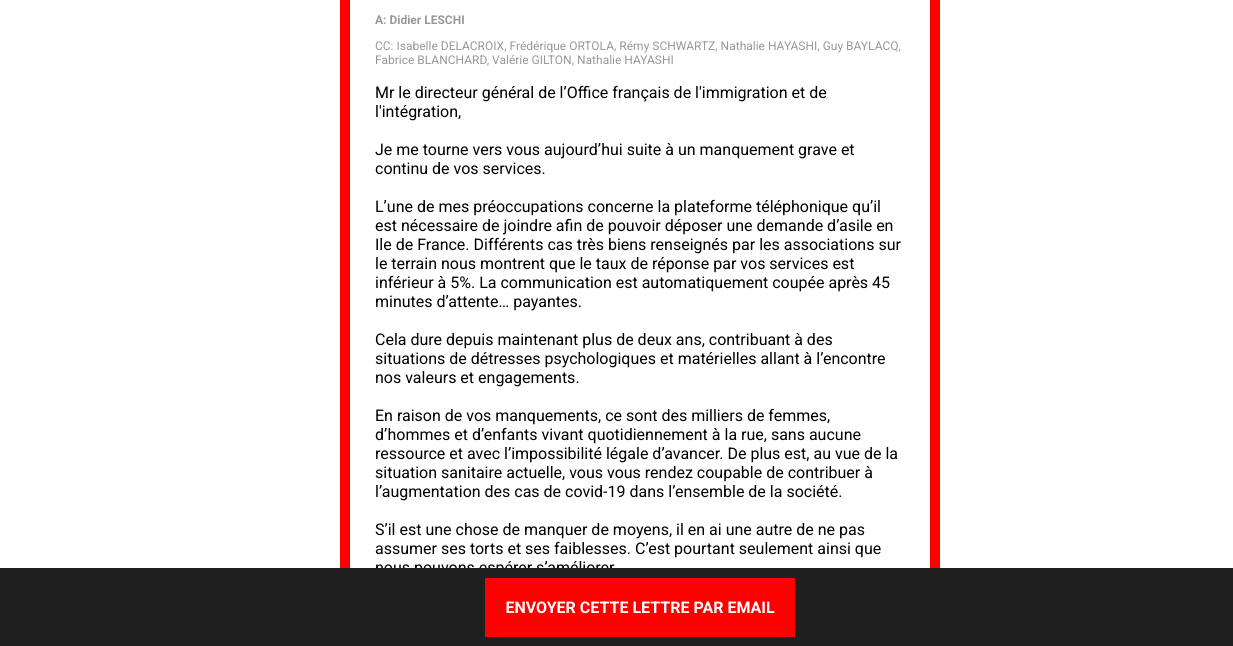
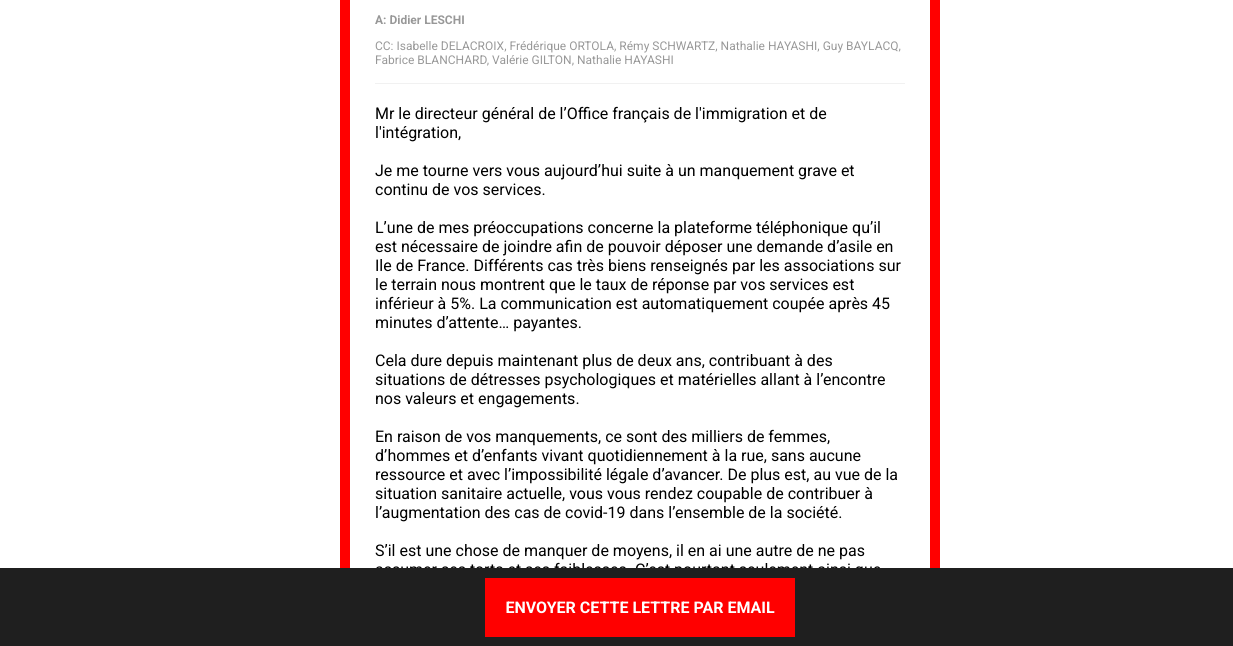
Before and after one commit to plateforme-ofii/email, a plain HTML site: page index.html in a window 1280 px wide. Shown: the part 152-798 px from the top of the page, 0-1233 px from the left. Drawn offline with Linux system fonts and the light colour scheme.

Commit message:
Add files via upload

```diff
--- a/style.css
+++ b/style.css
@@ -44,6 +44,11 @@ body{
 	text-transform: uppercase;
 }
 
+#letter{
+	border-top: 1px solid #f1f1f1;
+    padding-top: 20px;
+}
+
 #network{
 	position: fixed;
 	right: 10px;
```
